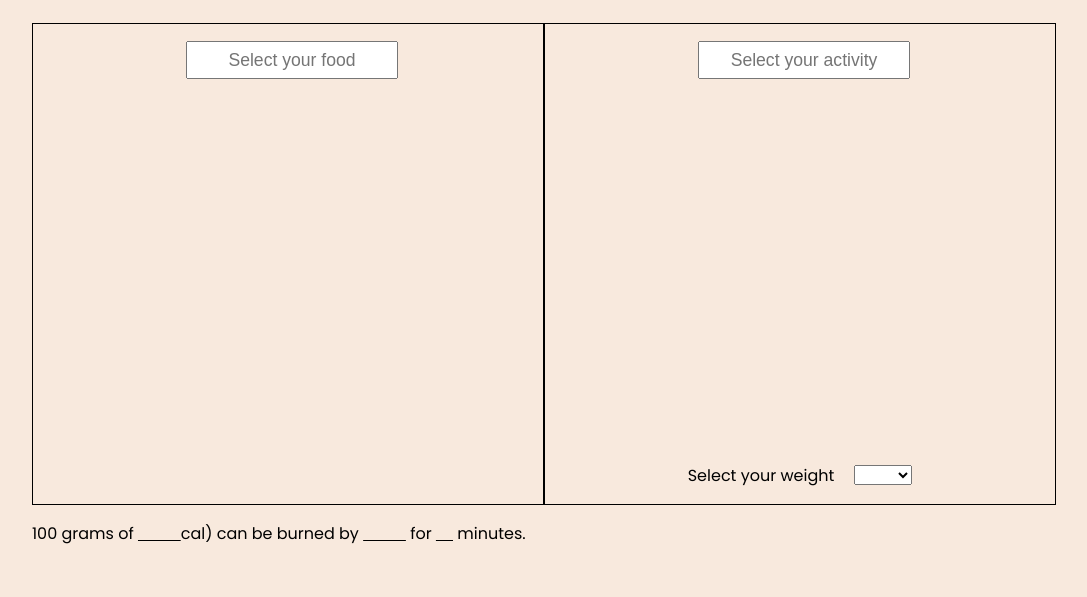
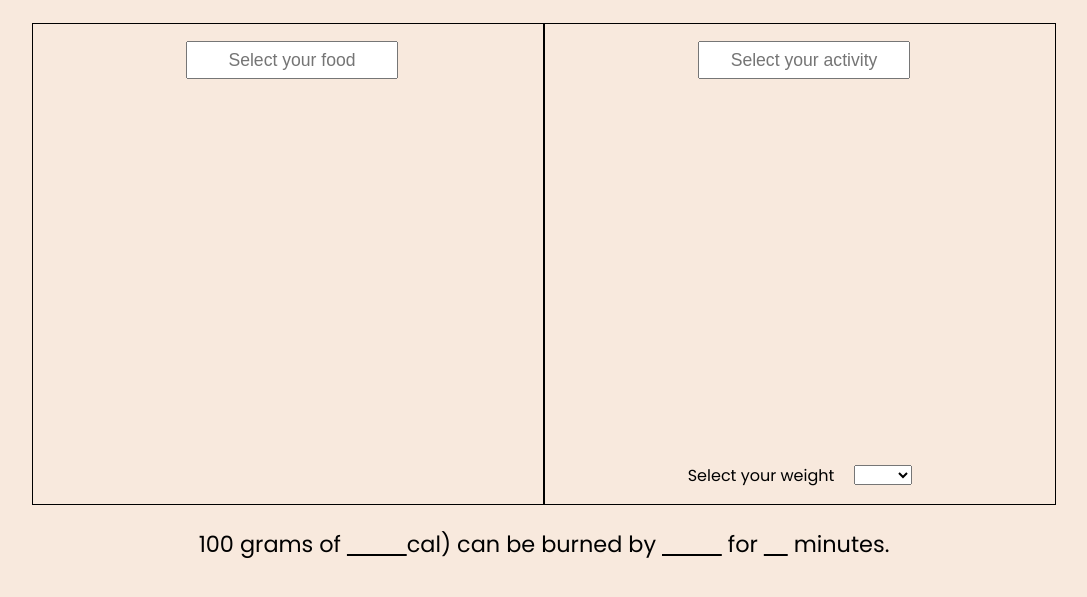
Before and after one commit to AxelBroeglin/howlongtoburn, a website: page index.html in a window 1280 px wide. Shown: the part 131-728 px from the top of the page, without its empty margins (96-1183 px from the left). Drawn offline with Linux system fonts and the light colour scheme.

Commit message:
Styled results

```diff
--- a/index.html
+++ b/index.html
@@ -51,7 +51,7 @@
 
 
             <!----- Results ----->
-            <div>
+            <div id="results-wrapper">
                 <p id="results">100 grams of <span id="span-food" class="span-results-default">&nbsp;&nbsp;&nbsp;&nbsp;&nbsp;&nbsp;&nbsp;&nbsp;&nbsp;&nbsp;</span><span>cal)</span> can be burned by <span id="span-activity" class="span-results-default" data-kgs60=' ' data-kgs70=' ' data-kgs80=' ' data-kgs90=' ' >&nbsp;&nbsp;&nbsp;&nbsp;&nbsp;&nbsp;&nbsp;&nbsp;&nbsp;&nbsp;</span> for <span id="span-minutes" class="span-results-default">&nbsp;&nbsp;&nbsp;&nbsp;</span> minutes.</p>
             </div>
         </main>
--- a/main.css
+++ b/main.css
@@ -94,6 +94,12 @@ food > * {
   height:20px;
 }
 
+#results-wrapper{
+  display: flex;
+  justify-content: center;
+  font-size: 1.4em;
+}
+
 .span-results-default{
   text-decoration: underline;
 }
```
